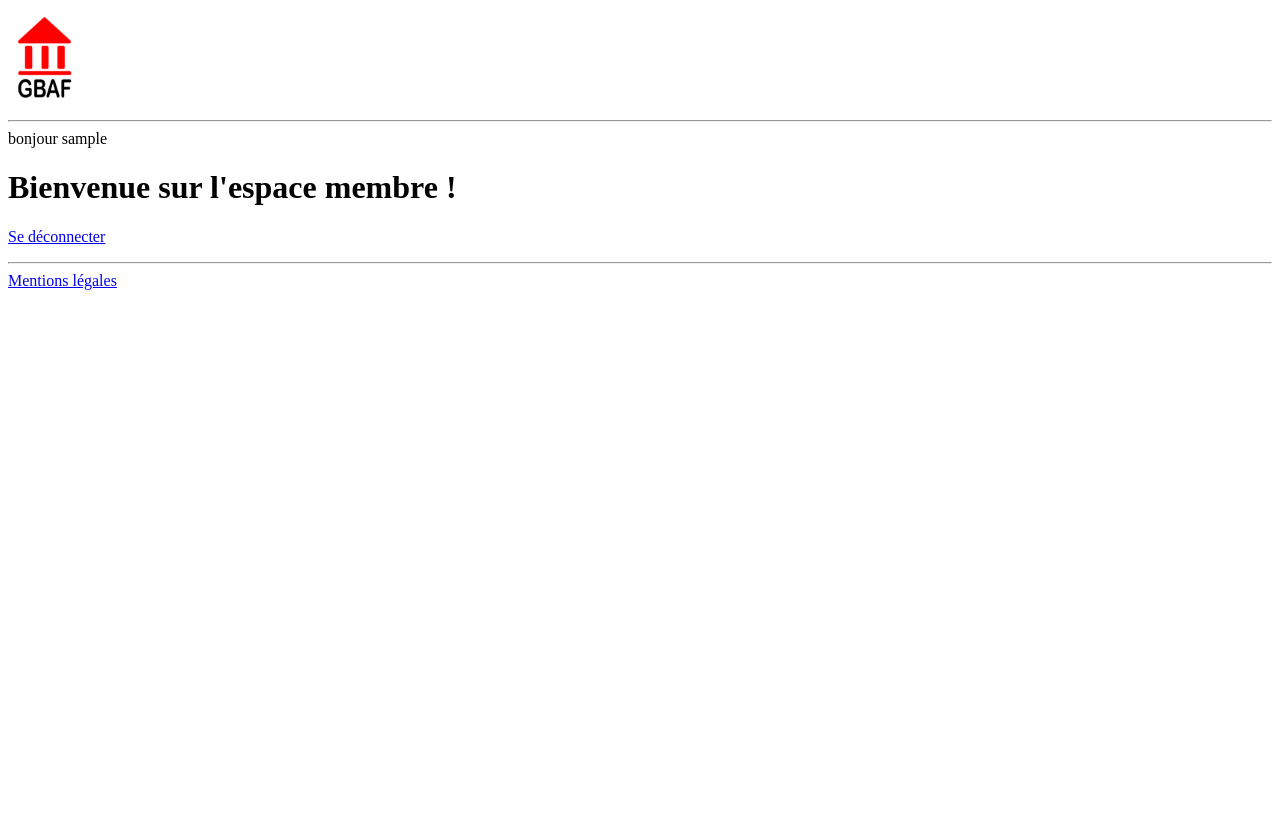
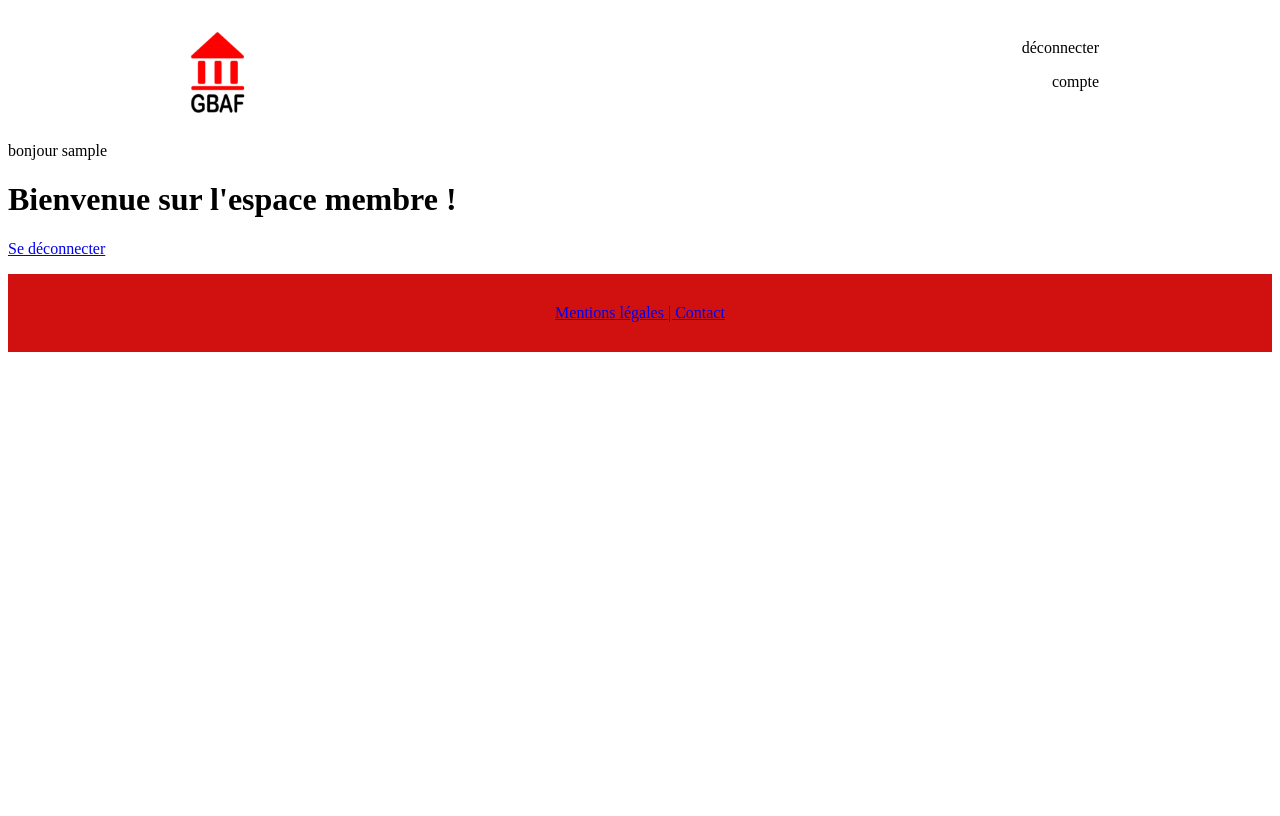
Before and after one commit to patrickcharda/Gbaf, a PHP site: page /espacemembres.php in a window 1280 px wide. Before the commit the page ends 290 px from the top, so only its background shows below. Run offline with PHP 8.4, Linux system fonts and the light colour scheme; the visitor is signed in with stand-in values (Sample User, id 1); data that the repository does not hold is empty.

Commit message:
mise en place layout css grid+grid-view+flex

```diff
--- a/espacemembres.php
+++ b/espacemembres.php
@@ -37,7 +37,7 @@ if (isset($bdd))
 	{
 		while ($ligne = $donnees->fetch())
 		{
-			echo '<p><img src='.$ligne['logo'].' /></p>';
+			echo '<p><img src=logos/'.$ligne['logo'].' /></p>';
 			echo '<p><h3>'.$ligne['acteur'].'</h3></p><p>';
 
 			$nb_de_mots_description=str_word_count($ligne['description']);
--- a/gbafstyle.css
+++ b/gbafstyle.css
@@ -1,28 +1,170 @@
-.sas,header,footer,.liens {
-	max-width: 1024px;
-	margin: auto;
+* {
+  box-sizing: border-box;
+}
+body {
+	min-height: 100vh;
 }
 
-.connexion,.frm_connexion {
-	background-color: #EBE8E0;
-	padding:15px;
+.header,
+.alerte,
+.main,
+.footer {
+	display: 1170px;
+	margin: 0 auto 0;
+	padding: 1em O;
 }
-.frm_connexion{
-	width: 400px;
+.header {
+	display: grid;
+	grid-template-columns: 50% 50%;
+	grid-template-areas: "logo right_sidebar";
 }
 
-label {
-	display:block;
-	width:180px;
-	float:left;
+.logo {
+	grid-area: logo;
+	background-color: white;
+}
+.right_sidebar {
+	grid-area: right_sidebar;
+	background-color: white;
+	text-align: right;
 }
 
-#captcha{
-	display:flex;
-	justify-content: space-between;
-	align-items: center;
+.main {
+	display: grid;
+	grid-template-rows: auto auto;
+	grid-template-areas: "top_main   "
+			   			 "bottom_main";
+	text-align: center;
+	background-color: #EBE8E0; /* ivoire */
+}
+.top_main {
+	grid-area: top_main;
+	background-color: #D01110; /* rouge */
+}
+.bottom_main {
+	grid-area: bottom_main;
+	background-color: purple;
+}
+.footer {
+	text-align: center;
+	background-color: #D01110; /* rouge */
+	padding:30px;
 }
 
-.liens{
-	background-color: #ffffff;
+.main_content {
+	background-color: #EBE8E0; /* ivoire */
 }
+
+.liens {
+	display:flex;
+}
+.marge_gauche_liens,
+.marge_droite_liens {
+	width: 12.5%;
+}
+
+input[type=text], input[type=password], select, textarea {
+  width: 100%;
+  padding: 12px;
+  border: 1px solid #ccc;
+  border-radius: 4px;
+  box-sizing: border-box;
+  margin-top: 6px;
+  margin-bottom: 16px;
+  resize: vertical;
+}
+
+#code {
+	width: 90px;
+	padding: 12px;
+  	border: 1px solid #ccc;
+  	border-radius: 4px;
+  	box-sizing: border-box;
+  	margin-top: 6px;
+  	margin-bottom: 16px;
+  	resize: vertical;
+}
+}
+
+.frm_left, {
+	display: flex;
+	flex-direction: row;
+	justify-content: flex-end;
+	align-items: flex-end;
+}
+.frm_right {
+	display: flex;
+	flex-direction: row;
+	justify-content: flex-start;
+	align-items: flex-start;
+}
+
+.frm {
+background-color: #E0DDD5; /*ivoire foncé*/
+}
+
+.row::after {
+  clear: both;
+  display: block;
+}
+
+.white{
+	background-color: white;
+}
+
+[class*="col-"] {
+  float: left;
+  padding: 15px;
+}
+/* 12 colonnes */
+.col-1 {width: 8.33%;}
+.col-2 {width: 16.66%;}
+.col-3 {width: 25%;}
+.col-4 {width: 33.33%;}
+.col-5 {width: 41.66%;}
+.col-6 {width: 50%;}
+.col-7 {width: 58.33%;}
+.col-8 {width: 66.66%;}
+.col-9 {width: 75%;}
+.col-10 {width: 83.33%;}
+.col-11 {width: 91.66%;}
+.col-12 {width: 100%;}
+/* 24 colonnes */
+.col--1 {width: 4.16%;}
+.col--2 {width: 8.32%;}
+.col--3 {width: 12.48%;}
+.col--4 {width: 16.64%;}
+.col--5 {width: 20.80%;}
+.col--6 {width: 24.96%;}
+.col--7 {width: 29.12%;}
+.col--8 {width: 33.28%;}
+.col--9 {width: 37.44%;}
+.col--10 {width: 41.60%;}
+.col--11 {width: 45.76%;}
+.col--12 {width: 49.92%;}
+.col--13 {width: 54.08%;}
+.col--14 {width: 58.24%;}
+.col--15 {width: 62.4%;}
+.col--16 {width: 66.56%;}
+.col--17 {width: 70.72%;}
+.col--18 {width: 74.88%;}
+.col--19 {width: 79.04%;}
+.col--20 {width: 83.2%;}
+.col--21 {width: 87.36%;}
+.col--22 {width: 91.52%;}
+.col--23 {width: 95.68%;}
+.col--24 {width: 100%;}
+/*
+@media only screen and (max-width: 768px) {
+  * For mobile phones: *
+  [class*="col-"] {
+    width: 100%;
+  }
+*/
+
+@media only screen and (max-width: 620px) {
+  [class*="bottom"] {
+    /*background-color: yellow;*/
+    display: none;
+  }
+}
--- a/posts_votes/change_vote.php
+++ b/posts_votes/change_vote.php
@@ -1,7 +1,7 @@
 <?php
-include('session_start.php');
-include('connexion_bdd.php');
-include('fonctions_posts_votes.php');
+include('./../fonctions/session_start.php');
+include('./../fonctions/connexion_bdd.php');
+include('./../fonctions/fonctions_posts_votes.php');
 
 if (isset($_GET['vote']) AND isset($_SESSION['id_acteur']))
 {
--- a/posts_votes/details.php
+++ b/posts_votes/details.php
@@ -22,7 +22,7 @@ if (isset($_SESSION['id_acteur']))
 		{
 			while ($data = $reponse->fetch())
 			{
-			echo '<p><img src='.$data['logo'].' /></p>';
+			echo '<p><img src=./../logos/'.$data['logo'].' /></p>';
 			echo '<p><h3>'.$data['acteur'].'</h3></p>';
 			echo '<p>'.nl2br(htmlspecialchars($data['description'])).'</p>';
 			}
--- a/templates/footer.php
+++ b/templates/footer.php
@@ -1,6 +1,5 @@
-<hr />
-<footer>
-<a href="#">Mentions légales</a>
+<footer class="footer">
+<a href="#">Mentions légales | Contact</a>
 </footer>
 </body>
 </html>
--- a/templates/header.php
+++ b/templates/header.php
@@ -2,12 +2,13 @@
 <html>
 <head>
 	<meta charset="utf-8">
-	<!--<link rel="stylesheet" type="text/css" href="./gbafstyle.css">-->
+	<meta name="viewport" content="width=device-width, initial-scale=1.0">
+	<link rel="stylesheet" type="text/css" href="./gbafstyle.css">
 	<link rel="icon" href="./logos/favicon.ico" />
 	<title>GBAF</title>
 </head>
 <body>
-<header>
+<header class="header">
 	<?php
 	$relatif=null;
 	if (basename(realpath('.')) == 'gbaf')
@@ -18,8 +19,18 @@
 	{
 		$relatif="./../";
 	}
+	?>
+	<div class="row logo">
+		<div class="col-3"></div>
+		<div class="col-9">
 
-	echo '<a href='.$relatif.'index.php ><img src='.$relatif.'logos/logo75x100.png alt=logo GBAF /></a>';
-	?>
+				<?php
+				echo '<a href='.$relatif.'index.php ><img src='.$relatif.'logos/logo75x100.png alt=logo GBAF /></a>';
+				?>
+
+		</div>
+	</div>
+	<div class="row right_sidebar">
+		<div class="col-9"><p>déconnecter</p><p>compte</p></div>
+	</div>
 </header>
-<hr />
```
Also changed, not shown: sas.php (+53 -12 lines), 1 other file.
